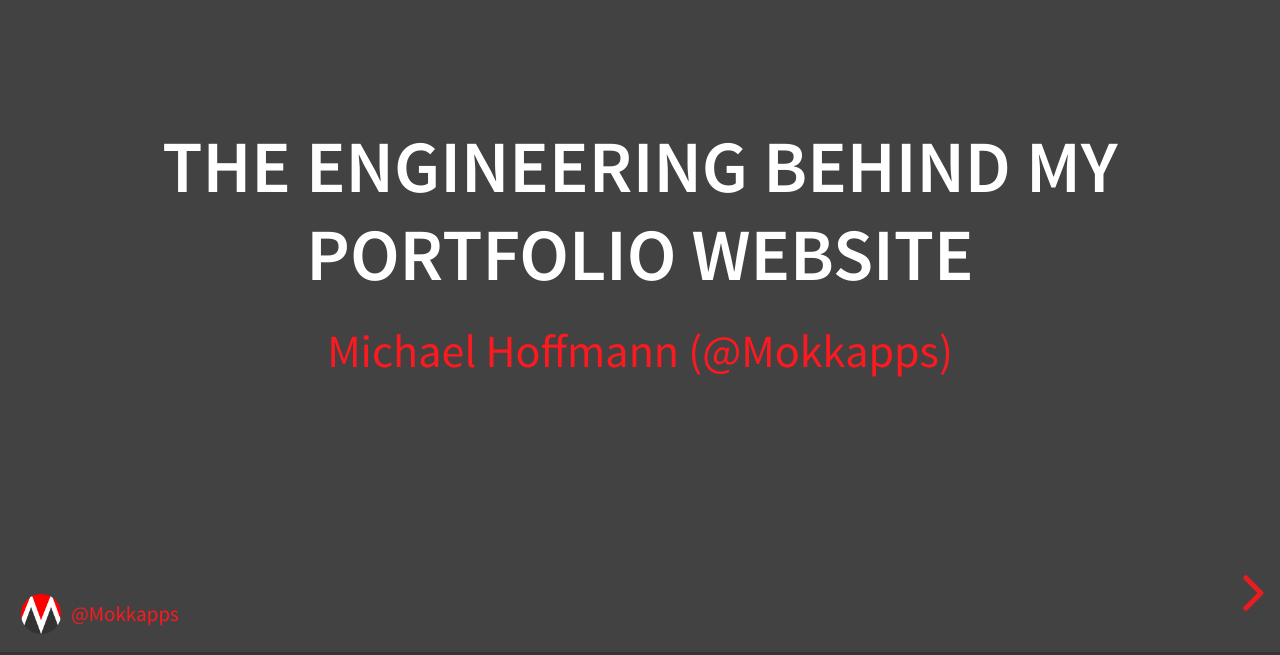
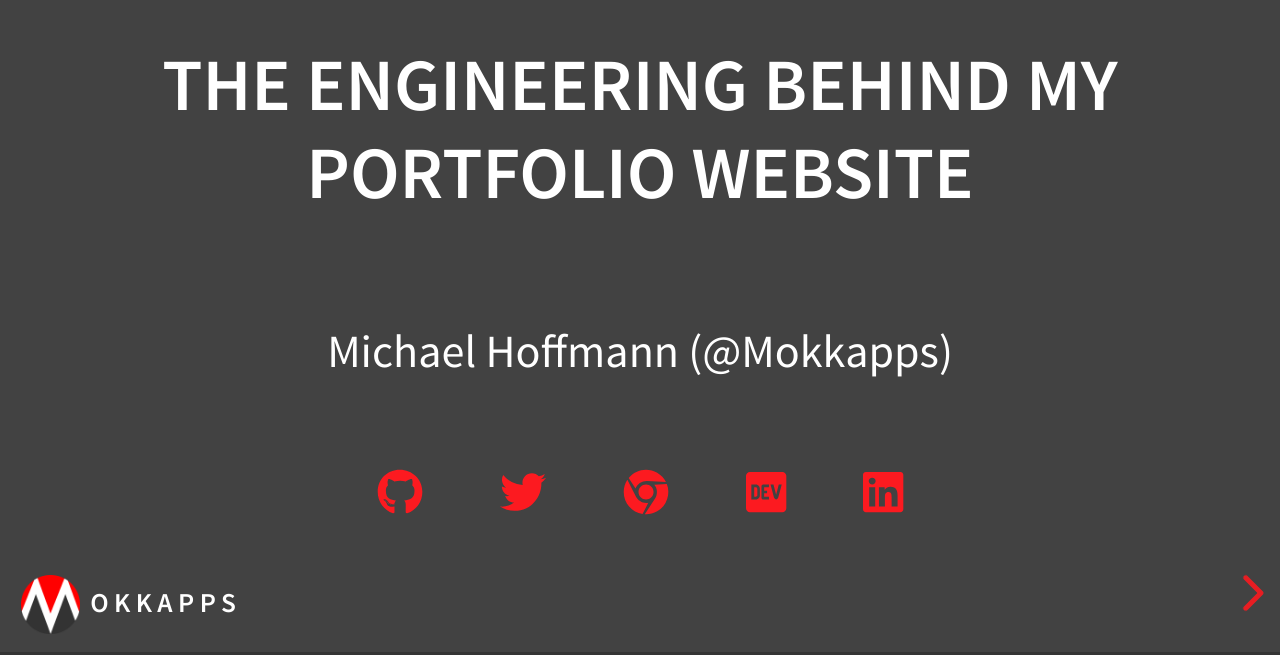
Before and after one commit to Mokkapps/meetup-talk-engineering-behind-my-portfolio-website, a website: page index.html in a window 1280 px wide. Shown: the part 145-800 px from the top of the page. Drawn offline with Linux system fonts and the light colour scheme.

Commit message:
Improved template & adjusted content

```diff
--- a/css/theme/source/mokkapps.scss
+++ b/css/theme/source/mokkapps.scss
@@ -56,6 +56,12 @@ section.has-light-background {
 
   display: flex;
   align-items: center;
+
+  h3 {
+    margin: 0;
+    letter-spacing: 0.2em;
+    font-weight: bold;
+  }
 }
 
 // Theme template ------------------------------
--- a/index.html
+++ b/index.html
@@ -7,13 +7,15 @@
       content="width=device-width, initial-scale=1.0, maximum-scale=1.0, user-scalable=no"
     />
 
-    <title>reveal.js</title>
+    <title>The Engineering Behind My Portfolio Website - Mokkapps</title>
 
     <link rel="stylesheet" href="css/reveal.css" />
     <link rel="stylesheet" href="css/theme/mokkapps.css" />
 
     <!-- Theme used for syntax highlighting of code -->
     <link rel="stylesheet" href="lib/css/monokai-sublime.css" />
+
+    <script defer src="https://use.fontawesome.com/releases/v5.6.3/js/all.js" integrity="sha384-EIHISlAOj4zgYieurP0SdoiBYfGJKkgWedPHH4jCzpCXLmzVsw1ouK59MuUtP4a1" crossorigin="anonymous"></script>
 
     <!-- Printing and PDF exports -->
     <script>
@@ -31,16 +33,26 @@
       <div class="footer">
         <img
           src="./icon.png"
-          width="40"
-          height="40"
+          width="5%"
+          height="5%"
           style="margin-right: 10px"
-        /><a href="https://mokkapps.de">@Mokkapps</a>
+        />
+        <h3>OKKAPPS</h3>
       </div>
 
       <div class="slides">
         <section>
           <h2>The Engineering Behind My Portfolio Website</h2>
-          <a href="https://www.mokkapps.de">Michael Hoffmann (@Mokkapps)</a>
+          </br>
+          <p>Michael Hoffmann (@Mokkapps)</p>
+          </br>
+          <div style="width: 50%; margin: 0 auto; display: flex; justify-content: space-between;">
+            <a href="https:/github.com/mokkapps"><i class="fab fa-github"></i></a>
+            <a href="https://twitter.com/mokkapps"><i class="fab fa-twitter"></i></a>
+            <a href="https://mokkapps.de"><i class="fab fa-chrome"></i></a>
+            <a href="https://dev.to/mokkapps"><i class="fab fa-dev"></i></a>
+            <a href="https://www.linkedin.com/in/michael-hoffmann-3b8933b1"><i class="fab fa-linkedin"></i></a>
+          </div>
         </section>
 
         <section>
@@ -191,7 +203,7 @@
 
         <section>
           <h2>Hosting</h2>
-          <a href="https://www.netlify.com/">Netlify</a>
+          <a href="https://www.netlify.com/">Netlify</a></br>
           <q>The all-in-one platform for automating modern web projects</q>
           </br>
 
@@ -229,10 +241,16 @@
           </section>
           <section>
               <h2>E2E Tests</h2>
-              <a href="https://www.cypress.io/">Cypress.io</a>
+              <a href="https://www.cypress.io/">Cypress</a>
               <iframe class="stretch" data-src="https://www.youtube.com/embed/HgbFzH5-YrQ" frameborder="0" allow="accelerometer; autoplay; encrypted-media; gyroscope; picture-in-picture" allowfullscreen></iframe>
             </section>
         </section>
+
+        <section>
+          <h2></h2>
+          <a href="https://www.sentry.io/">Sentry</a></br>
+          <q>Open-source error tracking that helps developers monitor and fix crashes in real time</q>
+      </section>
 
         <section>
             <h2>Google Lighthouse Score</h2>
```
Also changed, not shown: README.md, css/theme/mokkapps.css.
